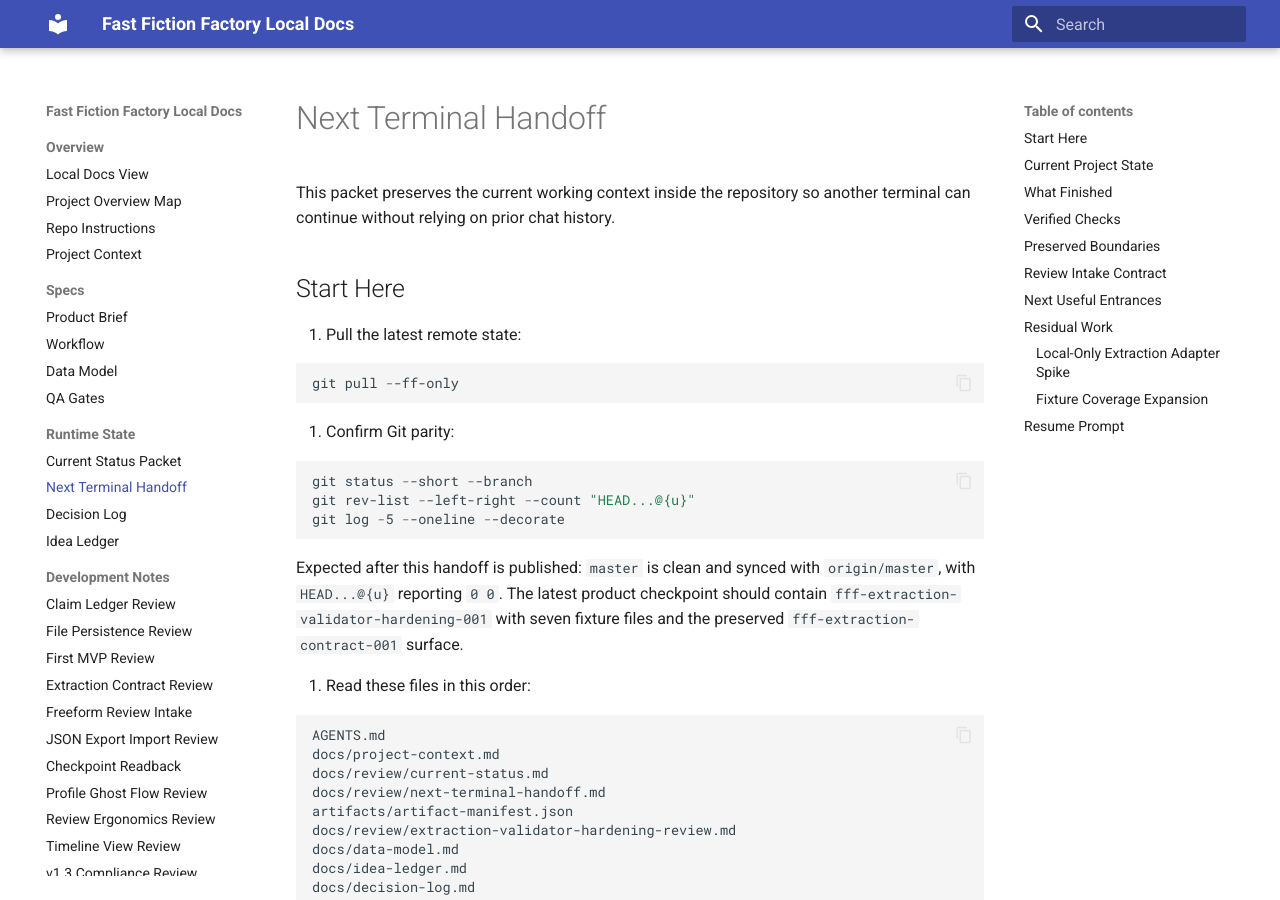
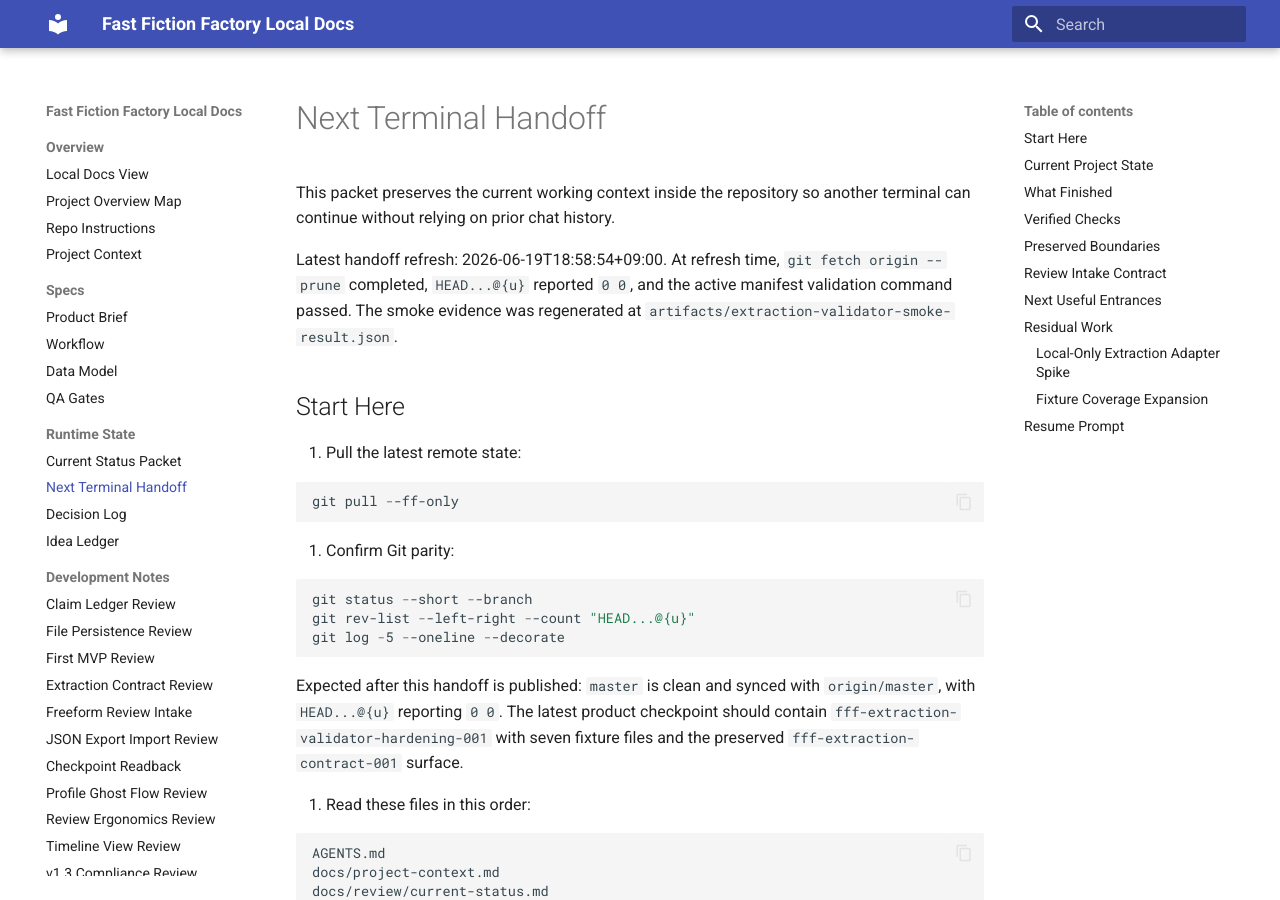
Before and after one commit to YuShimoji/FastFictionFactory, an MkDocs documentation site: the page built from docs/review/next-terminal-handoff.md, in a window 1280 px wide and 900 px high. Built offline with MkDocs 1.6.1 and Material for MkDocs 9.7.7, drawn with Linux system fonts in a browser that asks for light colours.

Commit message:
Refresh handoff context

```diff
--- a/docs/review/next-terminal-handoff.md
+++ b/docs/review/next-terminal-handoff.md
@@ -1,6 +1,8 @@
 # Next Terminal Handoff
 
 This packet preserves the current working context inside the repository so another terminal can continue without relying on prior chat history.
+
+Latest handoff refresh: 2026-06-19T18:58:54+09:00. At refresh time, `git fetch origin --prune` completed, `HEAD...@{u}` reported `0 0`, and the active manifest validation command passed. The smoke evidence was regenerated at `artifacts/extraction-validator-smoke-result.json`.
 
 ## Start Here
 
```
Also changed, not shown: docs/project-context.md (+2 -0 lines), 1 other file.
